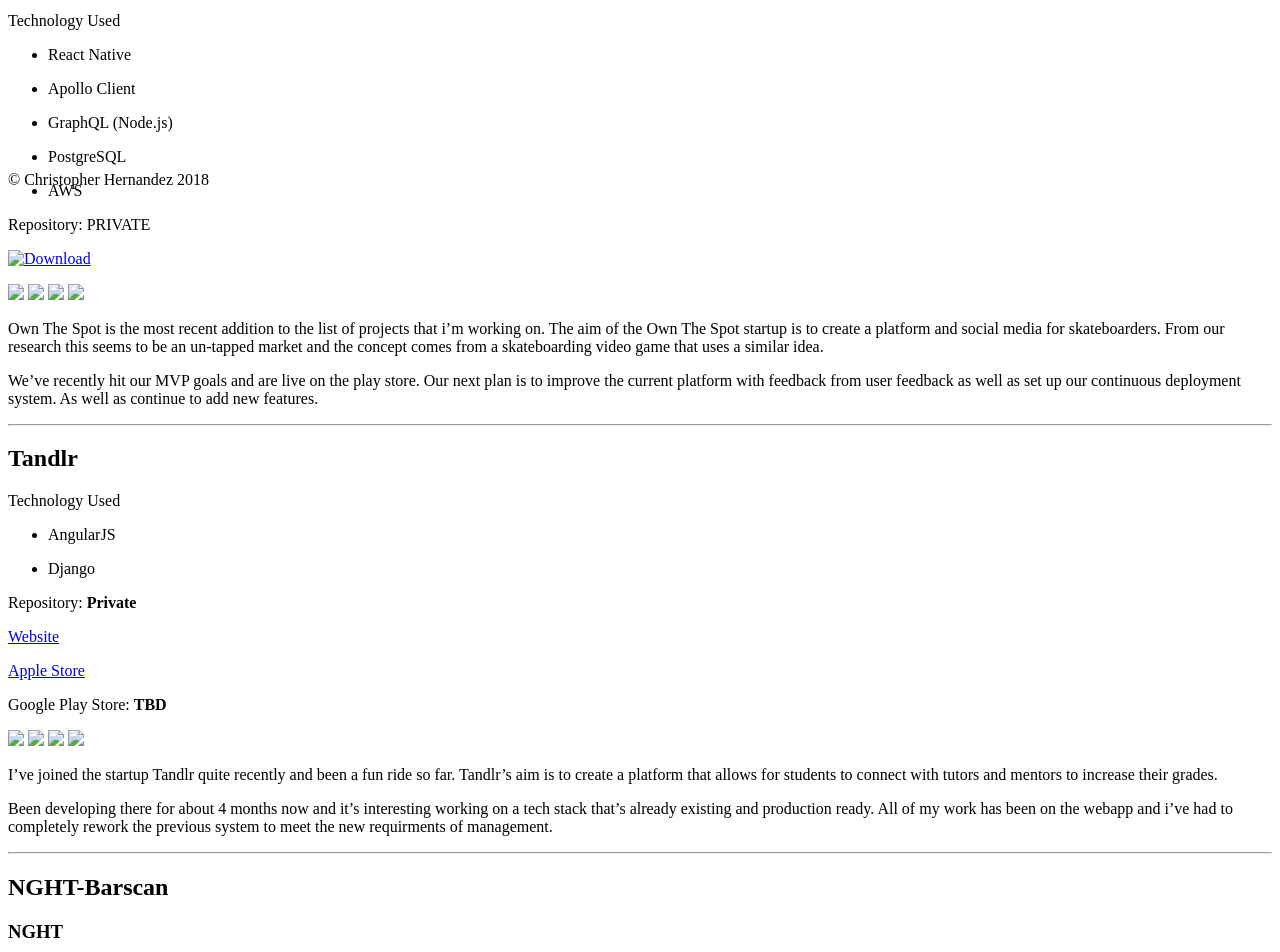
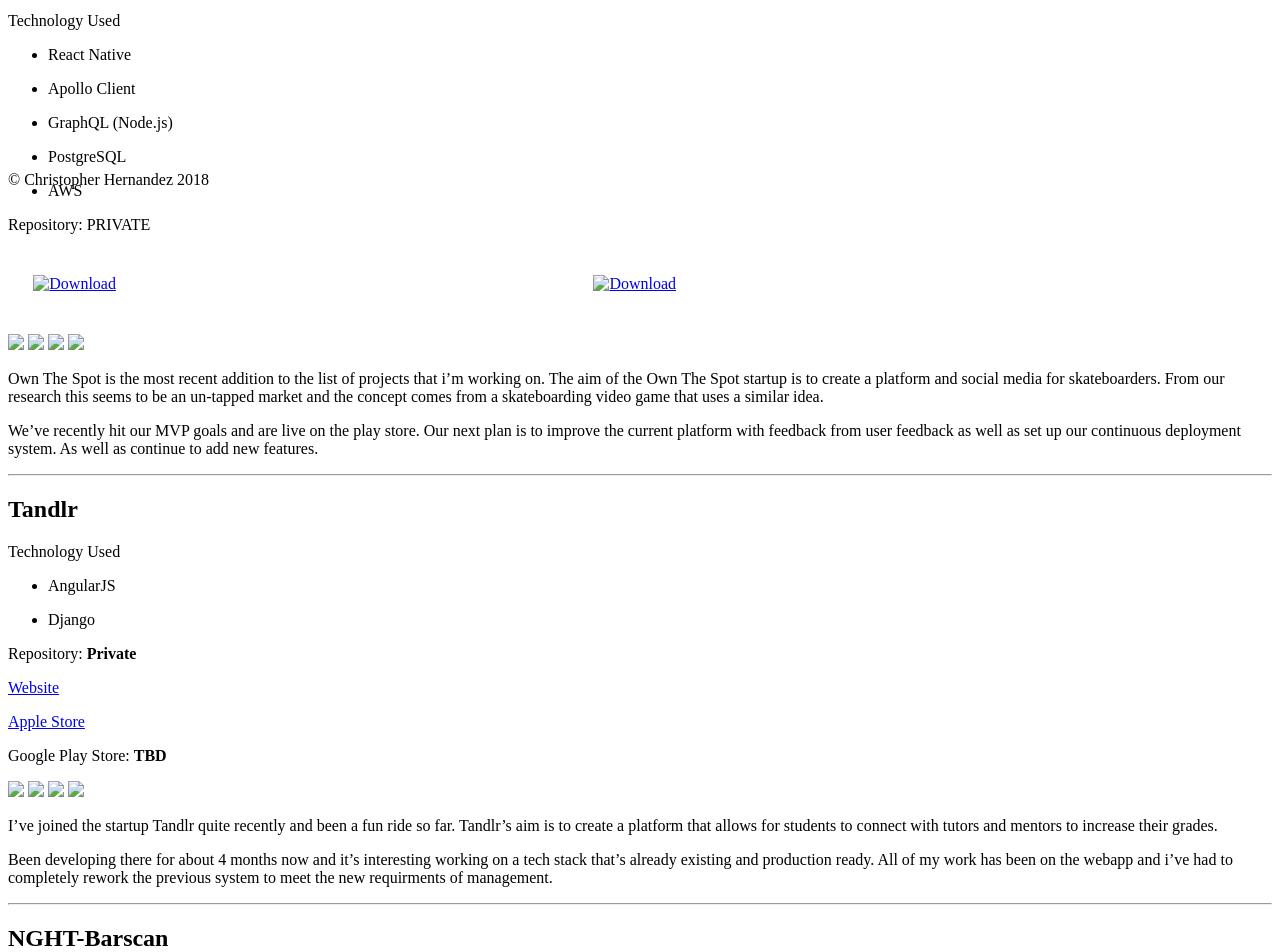
Before and after one commit to chernandez7/chrishernandez.io, a Jekyll site: the page built from _posts/2017-10-25-my-development-history.md, in a window 1280 px wide. Shown: the part 695-1647 px from the top of the page. Built offline with Jekyll 4.4.1, drawn with Linux system fonts in a browser that asks for light colours.

Commit message:
update with ios badge

```diff
--- a/_posts/2017-10-25-my-development-history.md
+++ b/_posts/2017-10-25-my-development-history.md
@@ -45,7 +45,20 @@
 
 Repository: PRIVATE
 
-<a href="https://play.google.com/store/apps/details?id=com.ownthespot"><img src="../../public/images/google-play-badge.png" title="Google Play Badge" alt="Download"></a>
+<div style="width:100%;align-content:space-between">
+  <a
+        href="https://play.google.com/store/apps/details?id=com.ownthespot"
+        style="display:inline-block;width:40%;padding:2%;border-style:none"
+    >
+        <img style="width: 100%" src="../../public/images/playstore-badge.png" title="Google Play Badge" alt="Download">
+    </a>
+    <a
+        href="https://itunes.apple.com/us/app/own-the-spot/id1403095767?ls=1&mt=8"
+        style="display:inline-block;width: 40%;padding:2%;border-style:none"
+    >
+        <img style="width: 100%" src="../../public/images/itunes-badge.png" title="App Store Badge" alt="Download">
+    </a>
+</div>
 
 <img src="../../public/images/OTS1.png" style="width: 160px; display: inline;"/>
 <img src="../../public/images/OTS2.png" style="width: 160px; display: inline;"/>
```
Also changed, not shown: public/images/google-play-badge.png (deleted), public/images/itunes-badge.png (added), public/images/playstore-badge.png (added).
